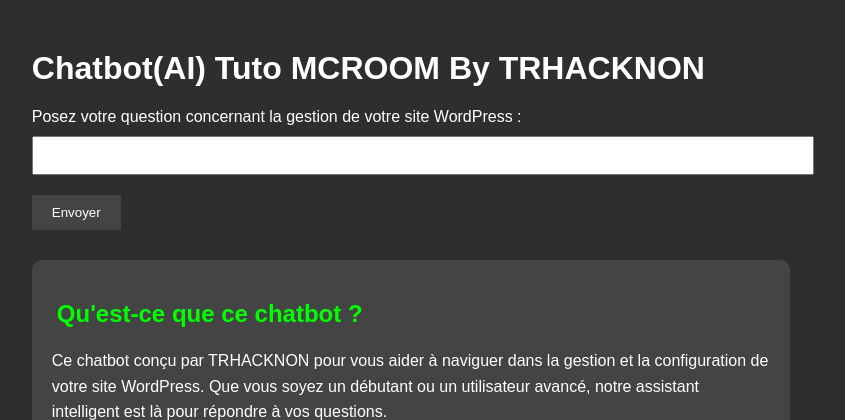
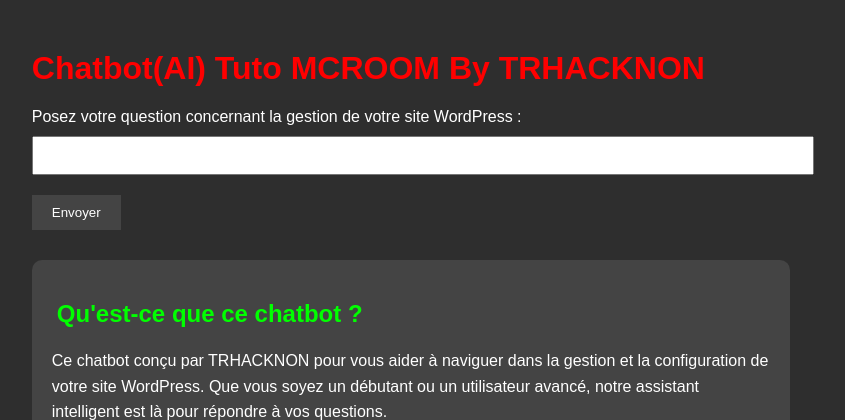
Before and after one commit to tucommenceapousser/pytutomcroom, a Flask app: page / in a window 1280 px wide. Shown: the top 420 px of the page, without its empty margins (229-1074 px from the left). Run offline with Flask 3, Linux system fonts and the light colour scheme.

Commit message:
Update bot.html

```diff
--- a/templates/bot.html
+++ b/templates/bot.html
@@ -7,6 +7,7 @@
     <title>Chatbot Tuto MCROOM</title>
     <style>
         body { background-color: #2e2e2e; color: #fff; font-family: Arial, sans-serif; }
+        h1 { color: #ff0000; font-family: Arial, sans-serif; }
         .container { margin: 50px auto; width: 60%; }
         .chatbox { background-color: #333; padding: 20px; border-radius: 10px; }
         .response { color: #00ff00; margin-top: 10px; }
```
